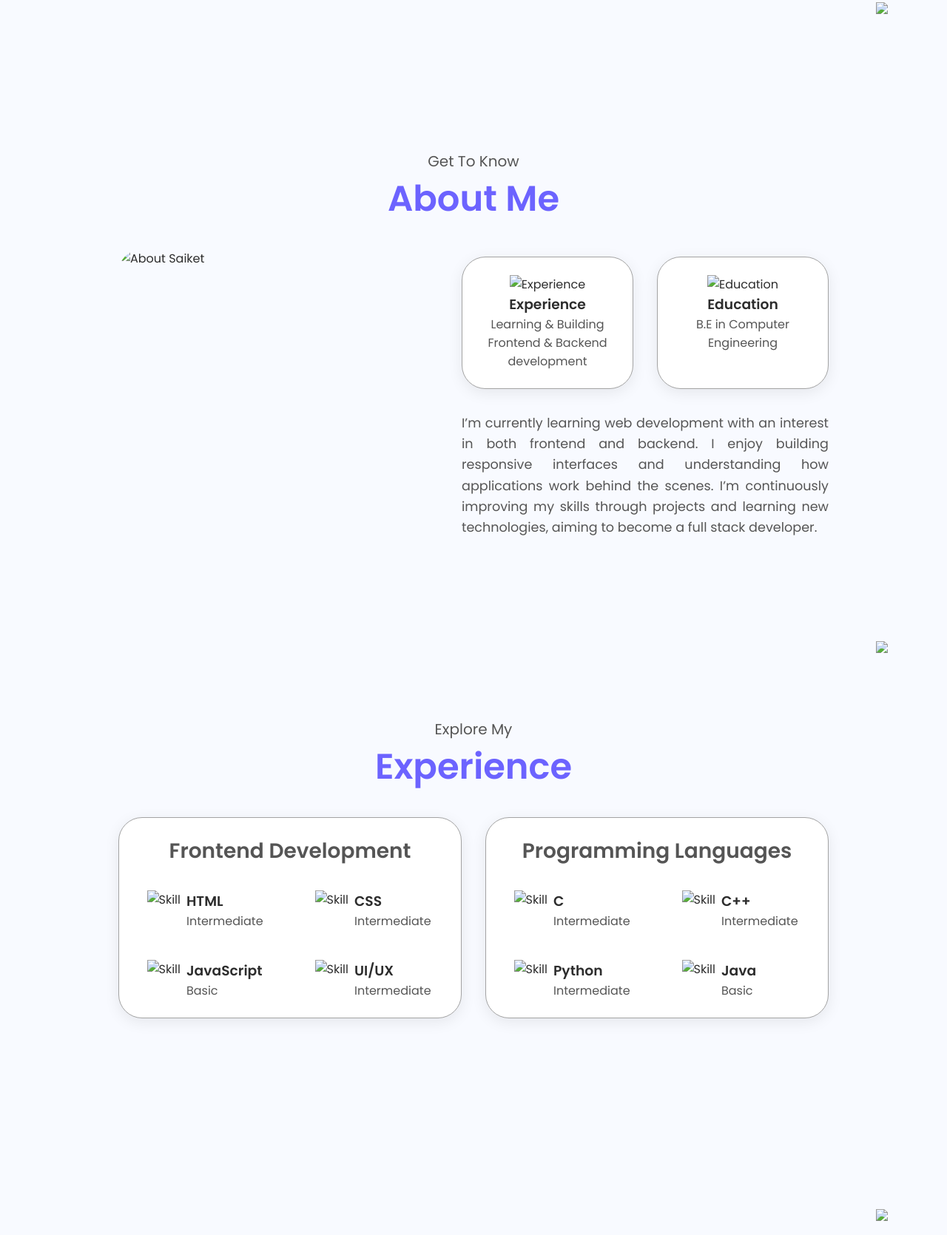
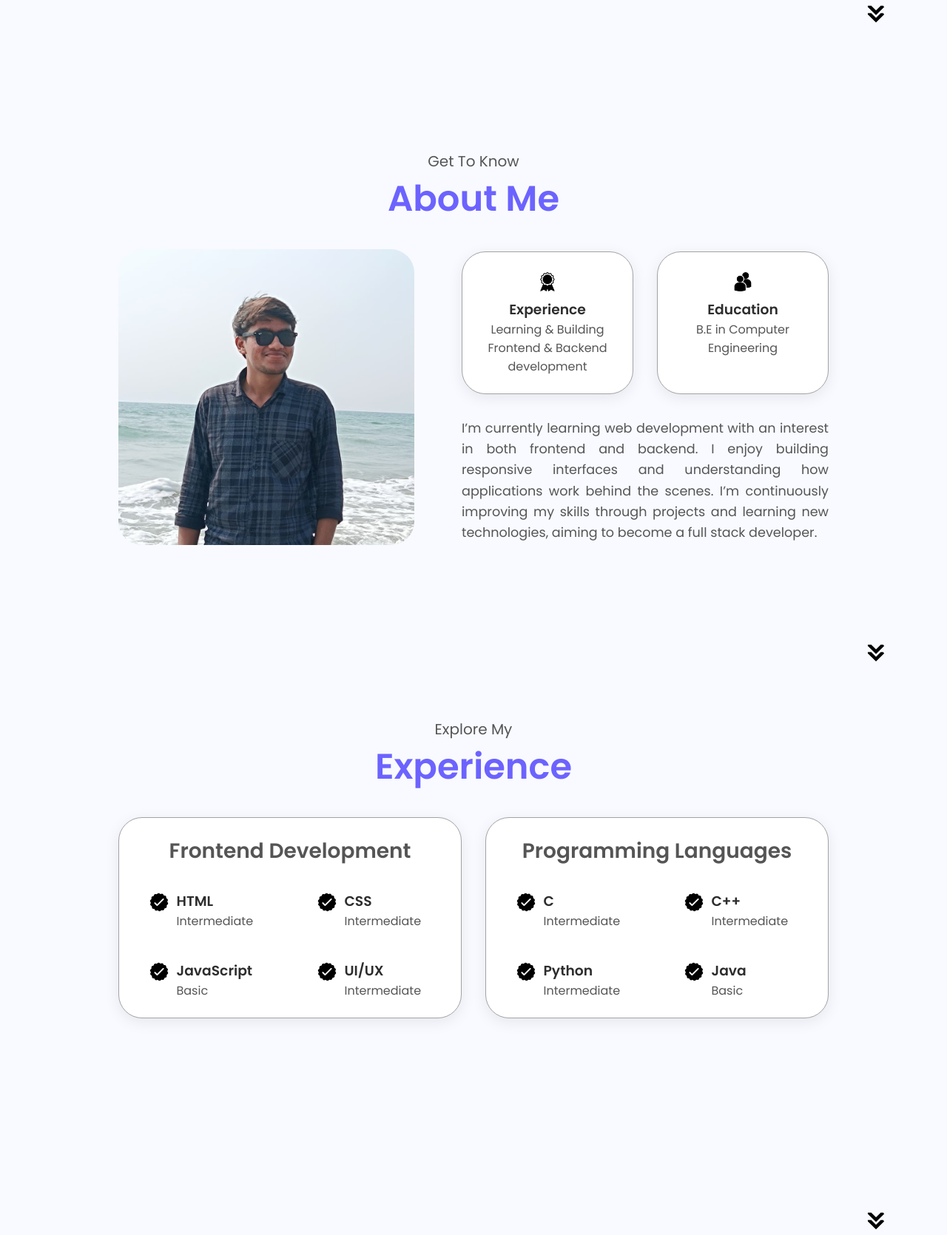
Before and after one commit to saiketjaveer-web/portfolio-website, a plain HTML site: page index.html in a window 1280 px wide. Shown: the part 725-2395 px from the top of the page at 74% size. Drawn offline with Linux system fonts and the light colour scheme.

Commit message:
fixed the path for the images

```diff
--- a/index.html
+++ b/index.html
@@ -40,7 +40,7 @@
 
     <section id="profile">
         <div class="section__pic-container">
-            <img src="./image 1 portfolio.jpeg" alt="Saiket Javeer">
+            <img src="./assets/image 1 portfolio.jpeg" alt="Saiket Javeer">
         </div>
         <div class="section__text">
             <p class="section__text__p1">Hello, I'm</p>
@@ -57,11 +57,11 @@
             </div>
 
             <div id="socials-container">
-                <img src="./linkedin.png" class="icon" alt="LinkedIn" onclick="location.href='https://www.linkedin.com/in/saiket-javeer'" />
-                <img src="./github.png" class="icon" alt="Github" onclick="location.href='https://github.com/saiketjaveer-web'" />
+                <img src="./assets/linkedin.png" class="icon" alt="LinkedIn" onclick="location.href='https://www.linkedin.com/in/saiket-javeer'" />
+                <img src="./assets/github.png" class="icon" alt="Github" onclick="location.href='https://github.com/saiketjaveer-web'" />
             </div>
         </div>
-        <img src="./arrow.png" class="icon arrow" onclick="location.href='#about'" />
+        <img src="./assets/arrow.png" class="icon arrow" onclick="location.href='#about'" />
     </section>
 
     <section id="about">
@@ -70,18 +70,18 @@
 
         <div class="section-container">
             <div class="section__pic-container">
-                <img src="./image 2 portfolio.jpeg" class="about-pic" alt="About Saiket"/>
+                <img src="./assets/image 2 portfolio.jpeg" class="about-pic" alt="About Saiket"/>
             </div>
 
             <div class="about-details-section">
                 <div class="about-cards-wrapper">
                     <div class="details-container">
-                        <img src="./experience.png" class="icon" alt="Experience" />
+                        <img src="./assets/experience.png" class="icon" alt="Experience" />
                         <h3>Experience</h3>
                         <p>Learning & Building<br>Frontend & Backend development</p>
                     </div>
                     <div class="details-container">
-                        <img src="./education.png" class="icon" alt="Education" />
+                        <img src="./assets/education.png" class="icon" alt="Education" />
                         <h3>Education</h3>
                         <p>B.E in Computer Engineering</p>
                     </div>
@@ -93,7 +93,7 @@
                 </div>
             </div>
         </div>
-        <img src="./arrow.png" class="icon arrow" onclick="location.href='#experience'" />
+        <img src="./assets/arrow.png" class="icon arrow" onclick="location.href='#experience'" />
     </section>
 
     <section id="experience">
@@ -106,19 +106,19 @@
                 <h2 class="experience-sub-title">Frontend Development</h2>
                 <div class="article-container">
                     <article>
-                        <img src="./checkmark.png" class="icon" alt="Skill" />
+                        <img src="./assets/checkmark.png" class="icon" alt="Skill" />
                         <div><h3>HTML</h3><p>Intermediate</p></div>
                     </article>
                     <article>
-                        <img src="./checkmark.png" class="icon" alt="Skill" />
+                        <img src="./assets/checkmark.png" class="icon" alt="Skill" />
                         <div><h3>CSS</h3><p>Intermediate</p></div>
                     </article>
                     <article>
-                        <img src="./checkmark.png" class="icon" alt="Skill" />
+                        <img src="./assets/checkmark.png" class="icon" alt="Skill" />
                         <div><h3>JavaScript</h3><p>Basic</p></div>
                     </article>
                     <article>
-                        <img src="./checkmark.png" class="icon" alt="Skill" />
+                        <img src="./assets/checkmark.png" class="icon" alt="Skill" />
                         <div><h3>UI/UX</h3><p>Intermediate</p></div>
                     </article>
                 </div>
@@ -128,25 +128,25 @@
                 <h2 class="experience-sub-title">Programming Languages</h2>
                 <div class="article-container">
                     <article>
-                        <img src="./checkmark.png" class="icon" alt="Skill" />
+                        <img src="./assets/checkmark.png" class="icon" alt="Skill" />
                         <div><h3>C</h3><p>Intermediate</p></div>
                     </article>
                     <article>
-                        <img src="./checkmark.png" class="icon" alt="Skill" />
+                        <img src="./assets/checkmark.png" class="icon" alt="Skill" />
                         <div><h3>C++</h3><p>Intermediate</p></div>
                     </article>
                     <article>
-                        <img src="./checkmark.png" class="icon" alt="Skill" />
+                        <img src="./assets/checkmark.png" class="icon" alt="Skill" />
                         <div><h3>Python</h3><p>Intermediate</p></div>
                     </article>
                     <article>
-                        <img src="./checkmark.png" class="icon" alt="Skill" />
+                        <img src="./assets/checkmark.png" class="icon" alt="Skill" />
                         <div><h3>Java</h3><p>Basic</p></div>
                     </article>
                 </div>
             </div>
         </div>
-        <img src="./arrow.png" class="icon arrow" onclick="location.href='#project'" />
+        <img src="./assets/arrow.png" class="icon arrow" onclick="location.href='#project'" />
     </section>
 
     <section id="project">
@@ -176,7 +176,7 @@
             </div>
             <div class="details-container color-container">
                 <div class="article-container">
-                    <img src="./image.png" class="project-img" alt="Project 3" />
+                    <img src="./assets/image.png" class="project-img" alt="Project 3" />
                 </div>
                 <h2 class="experience-sub-title project-title">Portfolio Website</h2>
                 <div class="btn-container">
@@ -185,7 +185,7 @@
                 </div>
             </div>
         </div>
-        <img src="./arrow.png" class="icon arrow" onclick="location.href='#contact'" />
+        <img src="./assets/arrow.png" class="icon arrow" onclick="location.href='#contact'" />
     </section>
 
     <section id="contact">
@@ -193,11 +193,11 @@
         <h1 class="title">Contact Me</h1>
         <div class="contact-info-upper-container">
             <div class="contact-info-container">
-                <img src="./email.png" class="icon contact-icon email-icon" alt="Email" />
+                <img src="./assets/email.png" class="icon contact-icon email-icon" alt="Email" />
                 <p><a href="mailto:saiketjaveer@gmail.com">saiketjaveer@gmail.com</a></p>
             </div>
             <div class="contact-info-container">
-                <img src="./linkedin.png" class="icon contact-icon" alt="LinkedIn" />
+                <img src="./assets/linkedin.png" class="icon contact-icon" alt="LinkedIn" />
                 <p><a href="https://www.linkedin.com/in/saiket-javeer">LinkedIn</a></p>
             </div>
         </div>
```
